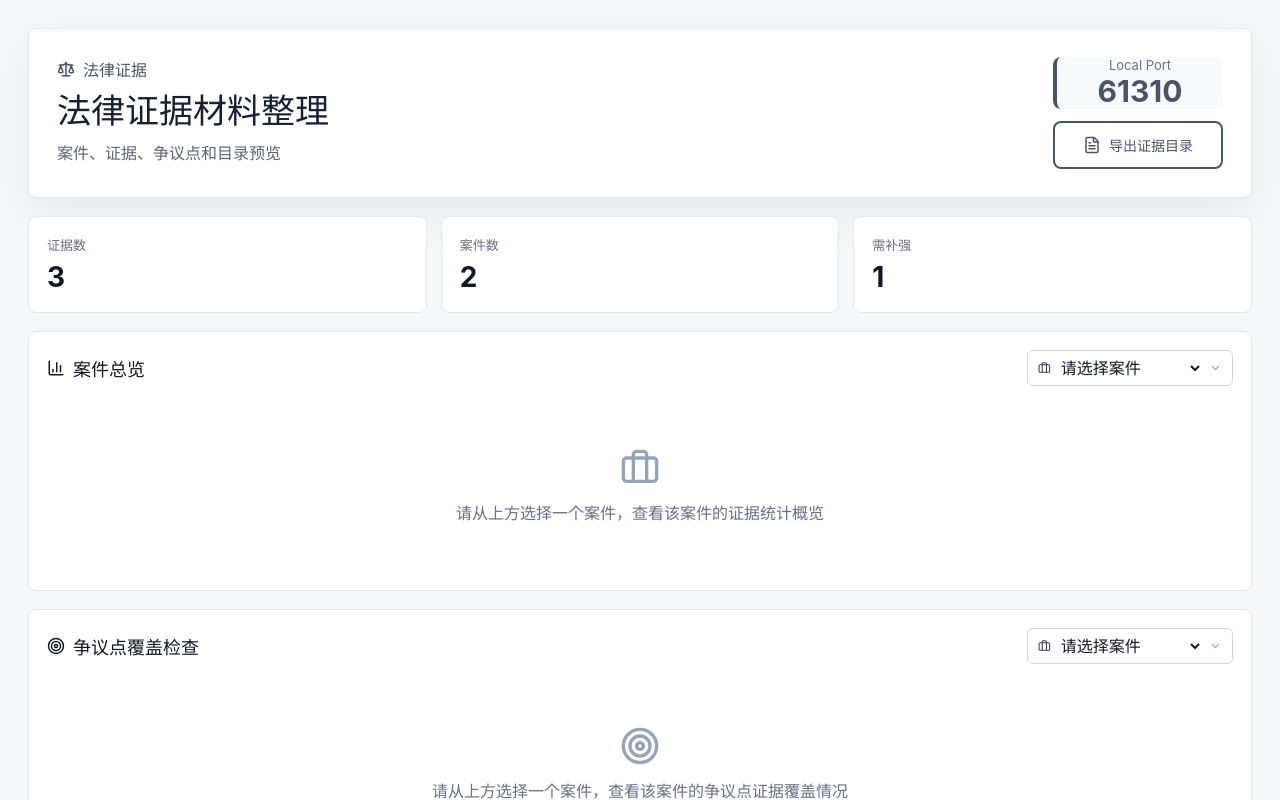
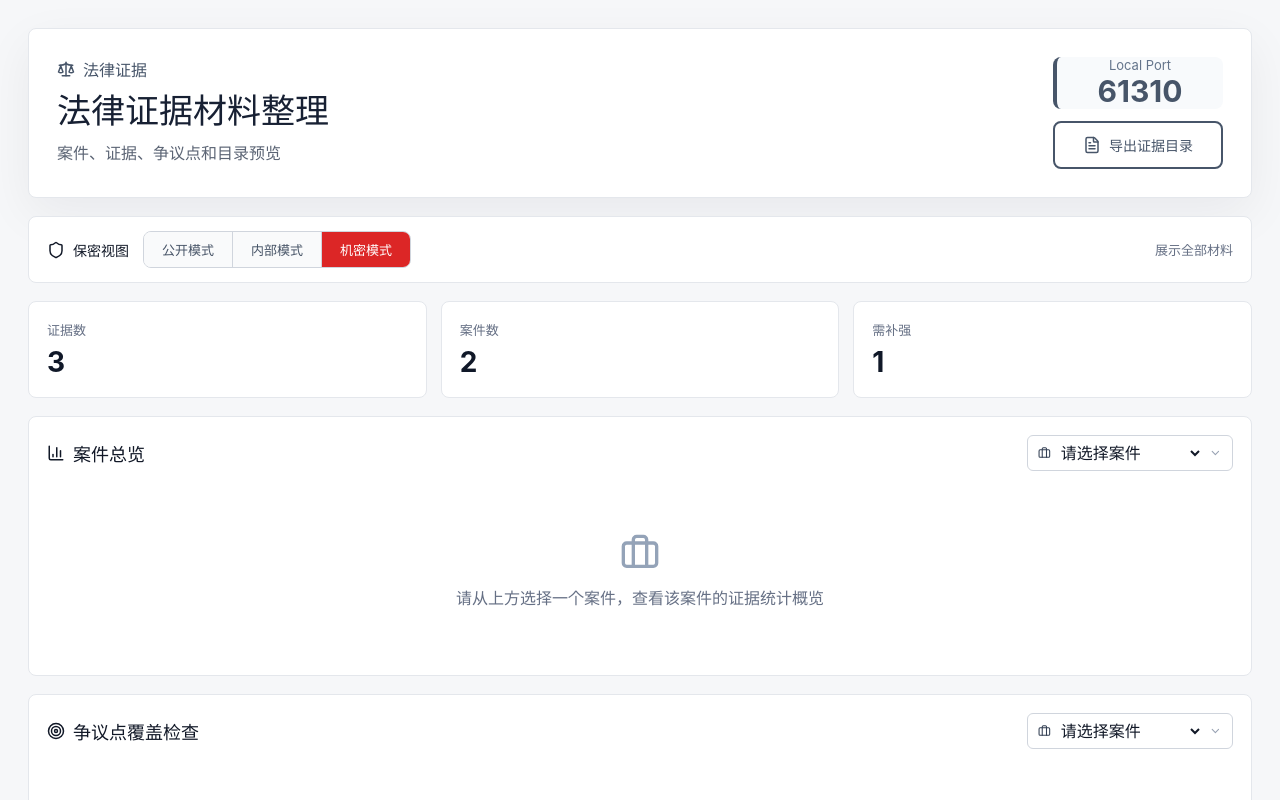
Before and after one commit to aliAjax/hxwl-61310-89ac92d, a React (Vite) app: page / in a window 1280 px wide. Shown: the top 800 px of the page. Built offline with nearby package versions, Linux system fonts and the light colour scheme.

Commit message:
.3436396082391580:a839030fbde2310bc53f677aa056c469_6a2d6c8d792c020995149227.6a2d6c8e792c020995149229.6a2d6c8da6ee8f53c43a8c3e:Trae CN.T(2026/6/13 22:43:26)

```diff
--- a/src/App.css
+++ b/src/App.css
@@ -2335,3 +2335,143 @@ textarea { min-height: 76px; resize: vertical; }
     opacity: 1;
   }
 }
+
+.view-mode-bar {
+  display: flex;
+  align-items: center;
+  gap: 14px;
+  padding: 14px 18px;
+  margin: 18px 0;
+  background: #ffffff;
+  border: 1px solid #e4e7ec;
+  border-radius: 8px;
+}
+
+.view-mode-label {
+  display: flex;
+  align-items: center;
+  gap: 8px;
+  font-weight: 700;
+  font-size: 14px;
+  color: #111827;
+  white-space: nowrap;
+}
+
+.view-mode-switcher {
+  display: flex;
+  gap: 0;
+  border: 1px solid #d0d5dd;
+  border-radius: 8px;
+  overflow: hidden;
+}
+
+.view-mode-btn {
+  padding: 8px 18px;
+  border: none;
+  border-right: 1px solid #d0d5dd;
+  background: #f9fafb;
+  color: #475467;
+  font-weight: 700;
+  font-size: 13px;
+  cursor: pointer;
+  transition: all 0.18s ease;
+  white-space: nowrap;
+}
+
+.view-mode-btn:last-child {
+  border-right: none;
+}
+
+.view-mode-btn:hover {
+  background: #f2f4f7;
+  color: #111827;
+}
+
+.view-mode-btn.active {
+  background: var(--accent);
+  color: #fff;
+  border-color: var(--accent);
+}
+
+.view-mode-desc {
+  font-size: 13px;
+  color: #667085;
+  margin-left: auto;
+  white-space: nowrap;
+}
+
+.masked-badge {
+  display: inline-flex;
+  align-items: center;
+  gap: 3px;
+  padding: 2px 7px;
+  border-radius: 4px;
+  background: #fef3c7;
+  color: #92400e;
+  font-size: 11px;
+  font-weight: 700;
+  margin-left: 6px;
+  vertical-align: middle;
+  border: 1px solid #fde68a;
+}
+
+.masked-record {
+  position: relative;
+}
+
+.masked-record::before {
+  content: '';
+  position: absolute;
+  top: 0;
+  left: 0;
+  width: 3px;
+  height: 100%;
+  background: #f59e0b;
+  border-radius: 3px 0 0 3px;
+}
+
+.masked-dir-entry {
+  color: #b45309 !important;
+  font-style: italic;
+}
+
+.dir-masked-tag {
+  display: inline-flex;
+  align-items: center;
+  gap: 2px;
+  font-style: normal;
+  font-size: 10px;
+  font-weight: 700;
+  color: #92400e;
+  background: #fef3c7;
+  border: 1px solid #fde68a;
+  padding: 1px 5px;
+  border-radius: 3px;
+  margin-left: 4px;
+  vertical-align: middle;
+}
+
+@media (max-width: 980px) {
+  .view-mode-bar {
+    flex-wrap: wrap;
+    gap: 10px;
+  }
+
+  .view-mode-desc {
+    margin-left: 0;
+    width: 100%;
+  }
+}
+
+@media (max-width: 620px) {
+  .view-mode-switcher {
+    width: 100%;
+  }
+
+  .view-mode-btn {
+    flex: 1;
+    text-align: center;
+    padding: 8px 10px;
+    font-size: 12px;
+  }
+}
--- a/src/App.jsx
+++ b/src/App.jsx
@@ -591,6 +591,55 @@ function App() {
   const [selectedIssueFilter, setSelectedIssueFilter] = useState('');
   const [newIssueInput, setNewIssueInput] = useState('');
   const [issueCoverageFilter, setIssueCoverageFilter] = useState('all');
+  const [viewMode, setViewMode] = useState('机密');
+
+  const VIEW_MODES = [
+    { key: '公开', label: '公开模式', desc: '机密信息脱敏，仅见公开材料', color: '#047857' },
+    { key: '内部', label: '内部模式', desc: '展示公开和内部材料', color: '#2563eb' },
+    { key: '机密', label: '机密模式', desc: '展示全部材料', color: '#dc2626' },
+  ];
+
+  const LEVEL_RANK = { '公开': 0, '内部': 1, '机密': 2 };
+  const MODE_MAX_VISIBLE_LEVEL = { '公开': LEVEL_RANK['公开'], '内部': LEVEL_RANK['内部'], '机密': LEVEL_RANK['机密'] };
+
+  function isRecordMasked(item, mode) {
+    const itemLevel = LEVEL_RANK[item.level] ?? 1;
+    const visibleLevel = MODE_MAX_VISIBLE_LEVEL[mode] ?? 0;
+    return itemLevel > visibleLevel;
+  }
+
+  function maskText(text, type = 'default') {
+    if (!text || !String(text).trim()) return text;
+    const str = String(text);
+    if (str.length <= 2) return '****';
+    if (type === 'purpose') {
+      return str.slice(0, 4) + '****' + (str.length > 8 ? str.slice(-2) : '');
+    }
+    if (type === 'source') {
+      return str.slice(0, 2) + '****';
+    }
+    return str.slice(0, 2) + '****' + str.slice(-2);
+  }
+
+  function applyMaskToRecord(item, mode) {
+    if (!isRecordMasked(item, mode)) return item;
+    return {
+      ...item,
+      evidence: maskText(item.evidence, 'evidence'),
+      source: maskText(item.source, 'source'),
+      purpose: maskText(item.purpose, 'purpose'),
+      _masked: true,
+    };
+  }
+
+  function getProcessedRecords(items, mode) {
+    return items.map((item) => applyMaskToRecord(item, mode));
+  }
+
+  function processSingleRecord(item, mode) {
+    if (!item) return item;
+    return applyMaskToRecord(item, mode);
+  }
 
   function persist(next) {
     setRecords(next);
@@ -746,6 +795,9 @@ function App() {
       });
   }, [records, filters, selectedIssueFilter, selectedCaseName]);
 
+  const displayRecords = useMemo(() => getProcessedRecords(filteredRecords, viewMode), [filteredRecords, viewMode]);
+  const displaySelected = useMemo(() => processSingleRecord(selected, viewMode), [selected, viewMode]);
+
   const metrics = [
     { label: "证据数", value: records.length },
     { label: "案件数", value: new Set(records.map((item) => item.caseName)).size },
@@ -753,20 +805,21 @@ function App() {
   ];
 
   const groupedByDate = useMemo(() => {
-    return filteredRecords.reduce((acc, item) => {
+    return displayRecords.reduce((acc, item) => {
       const key = item[appConfig.dateKey] || item.date || item.enrollDate || '未排期';
       (acc[key] ||= []).push(item);
       return acc;
     }, {});
-  }, [filteredRecords]);
+  }, [displayRecords]);
 
   const directory = useMemo(() => {
-    return records.reduce((acc, item) => {
+    const visibleRecords = getProcessedRecords(records, viewMode);
+    return visibleRecords.reduce((acc, item) => {
       const key = item.issue || '未分类';
       (acc[key] ||= []).push(item);
       return acc;
     }, {});
-  }, [records]);
+  }, [records, viewMode]);
 
   const caseNames = useMemo(() => {
     const names = [...new Set(records.map((item) => item.caseName))];
@@ -864,7 +917,7 @@ function App() {
   const timelineData = useMemo(() => {
     if (!selectedCaseName) return [];
 
-    const caseRecords = filteredRecords.filter(item => item.caseName === selectedCaseName);
+    const caseRecords = displayRecords.filter(item => item.caseName === selectedCaseName);
     const withDate = caseRecords.filter(item => item.date);
     const withoutDate = caseRecords.filter(item => !item.date);
 
@@ -890,7 +943,7 @@ function App() {
     }
 
     return result;
-  }, [filteredRecords, selectedCaseName]);
+  }, [displayRecords, selectedCaseName]);
 
   function openExport() {
     setShowExport(true);
@@ -974,6 +1027,30 @@ function App() {
             <FileText size={18} />
             导出证据目录
           </button>
+        </div>
+      </section>
+
+      <section className="view-mode-bar">
+        <div className="view-mode-label">
+          <Shield size={18} />
+          <span>保密视图</span>
+        </div>
+        <div className="view-mode-switcher">
+          {VIEW_MODES.map((m) => (
+            <button
+              key={m.key}
+              type="button"
+              className={`view-mode-btn ${viewMode === m.key ? 'active' : ''}`}
+              style={viewMode === m.key ? { background: m.color, borderColor: m.color } : {}}
+              onClick={() => setViewMode(m.key)}
+              title={m.desc}
+            >
+              {m.label}
+            </button>
+          ))}
+        </div>
+        <div className="view-mode-desc">
+          {VIEW_MODES.find((m) => m.key === viewMode)?.desc}
         </div>
       </section>
 
@@ -1102,10 +1179,15 @@ function App() {
                 最近录入证据
               </h3>
               <div className="recent-list">
-                {caseOverview.recentEvidence.map((item) => (
-                  <div key={item.id} className="recent-item" onClick={() => setSelected(item)}>
+                {caseOverview.recentEvidence.map((item) => {
+                  const masked = applyMaskToRecord(item, viewMode);
+                  return (
+                    <div key={item.id} className={`recent-item ${masked._masked ? 'masked-record' : ''}`} onClick={() => setSelected(item)}>
                       <div className="recent-main">
-                      <span className="recent-title">{item.evidence}</span>
+                        <span className="recent-title">
+                          {masked.evidence}
+                          {masked._masked && <span className="masked-badge"><Shield size={12} />脱敏</span>}
+                        </span>
                         <span className={'status ' + statusClass(item.status)}>{item.status}</span>
                       </div>
                       <div className="recent-meta">
@@ -1114,7 +1196,8 @@ function App() {
                         <span>{item.date || item.createdAt?.slice(0, 10) || '未设置日期'}</span>
                       </div>
                     </div>
-                ))}
+                  );
+                })}
               </div>
             </div>
           </>
@@ -1329,18 +1412,21 @@ function App() {
                               关联证据（{issue.records.length}）
                             </div>
                             <div className="issue-evidence-tags">
-                              {issue.records.slice(0, 5).map((ev) => (
+                              {issue.records.slice(0, 5).map((ev) => {
+                                const masked = applyMaskToRecord(ev, viewMode);
+                                return (
                                   <span
                                     key={ev.id}
-                                  className={`issue-evidence-tag status ${statusClass(ev.status)}`}
+                                    className={`issue-evidence-tag status ${statusClass(ev.status)} ${masked._masked ? 'masked-record' : ''}`}
                                     onClick={(e) => {
                                       e.stopPropagation();
                                       setSelected(ev);
                                     }}
                                   >
-                                  {ev.evidence}
+                                    {masked.evidence}
                                   </span>
-                              ))}
+                                );
+                              })}
                               {issue.records.length > 5 && (
                                 <span className="issue-evidence-more">+{issue.records.length - 5} 更多</span>
                               )}
@@ -1494,11 +1580,14 @@ function App() {
           </div>
 
           <div className="records">
-            {filteredRecords.map((item) => (
-              <article className={'record ' + (item.conflict || hasOverlap(item, records) ? 'conflict' : '')} key={item.id} onClick={() => setSelected(item)}>
+            {displayRecords.map((item) => (
+              <article className={'record ' + (item.conflict || hasOverlap(item, records) ? 'conflict' : '') + (item._masked ? ' masked-record' : '')} key={item.id} onClick={() => setSelected(records.find((r) => r.id === item.id))}>
                 <div className="record-head">
                   <div>
-                    <h3>{item.evidence}</h3>
+                    <h3>
+                      {item.evidence}
+                      {item._masked && <span className="masked-badge"><Shield size={12} />脱敏</span>}
+                    </h3>
                     <p>{`${item.caseName} · ${item.issue} · ${item.level}`}</p>
                   </div>
                   <span className={'status ' + statusClass(item.status)}>{item.status}</span>
@@ -1509,8 +1598,8 @@ function App() {
                   {appConfig.statuses.map((status) => (
                     <button key={status} type="button" onClick={() => updateStatus(item.id, status)}>{status}</button>
                   ))}
-                  {appConfig.action === 'copyRecipe' && <button type="button" onClick={() => duplicateRecord(item)}><RotateCcw size={14} />复制</button>}
-                  {appConfig.chart && <button type="button" onClick={() => addTemperature(item)}>加温度</button>}
+                  {appConfig.action === 'copyRecipe' && <button type="button" onClick={() => duplicateRecord(records.find((r) => r.id === item.id))}><RotateCcw size={14} />复制</button>}
+                  {appConfig.chart && <button type="button" onClick={() => addTemperature(records.find((r) => r.id === item.id))}>加温度</button>}
                   <button className="ghost-danger" type="button" onClick={() => removeRecord(item.id)}><Trash2 size={14} /></button>
                 </div>
               </article>
@@ -1561,11 +1650,14 @@ function App() {
                     {group.items.map((item) => (
                       <div
                         key={item.id}
-                        className={`timeline-node ${selected?.id === item.id ? 'active' : ''}`}
-                        onClick={() => setSelected(item)}
+                        className={`timeline-node ${selected?.id === item.id ? 'active' : ''} ${item._masked ? 'masked-record' : ''}`}
+                        onClick={() => setSelected(records.find((r) => r.id === item.id))}
                       >
                         <div className="timeline-node-head">
-                          <span className="timeline-node-title">{item.evidence}</span>
+                          <span className="timeline-node-title">
+                            {item.evidence}
+                            {item._masked && <span className="masked-badge"><Shield size={12} />脱敏</span>}
+                          </span>
                           <span className={'status ' + statusClass(item.status)}>{item.status}</span>
                         </div>
                         <div className="timeline-node-meta">
@@ -1604,7 +1696,12 @@ function App() {
               {Object.entries(directory).map(([issue, items]) => (
                 <div key={issue} className="directory-group">
                   <strong>{issue}</strong>
-                  {items.map((item, index) => <span key={item.id}>{index + 1}. {item.evidence}｜{item.purpose}</span>)}
+                  {items.map((item, index) => (
+                    <span key={item.id} className={item._masked ? 'masked-dir-entry' : ''}>
+                      {index + 1}. {item.evidence}｜{item.purpose}
+                      {item._masked && <em className="dir-masked-tag"><Shield size={10} />脱敏</em>}
+                    </span>
+                  ))}
                 </div>
               ))}
             </div>
@@ -1625,11 +1722,14 @@ function App() {
             <CheckCircle2 size={18} />
             <h2>详情</h2>
           </div>
-          {selected ? (
+          {displaySelected ? (
             <div className="detail">
-              <h3>{selected.evidence}</h3>
-              <p>{`${selected.caseName} · ${selected.issue} · ${selected.level}`}</p>
-              <p>{selected.purpose}</p>
+              <h3>
+                {displaySelected.evidence}
+                {displaySelected._masked && <span className="masked-badge"><Shield size={12} />脱敏</span>}
+              </h3>
+              <p>{`${displaySelected.caseName} · ${displaySelected.issue} · ${displaySelected.level}`}</p>
+              <p>{displaySelected.purpose}</p>
               {selected.temps && (
                 <div className="temp-chart">
                   {selected.temps.map((value, index) => <i key={index} style={{ height: Math.max(10, 56 + Number(value) * 8) }} title={String(value)} />)}
```
Lines whose indentation alone changed are shown as unchanged.
